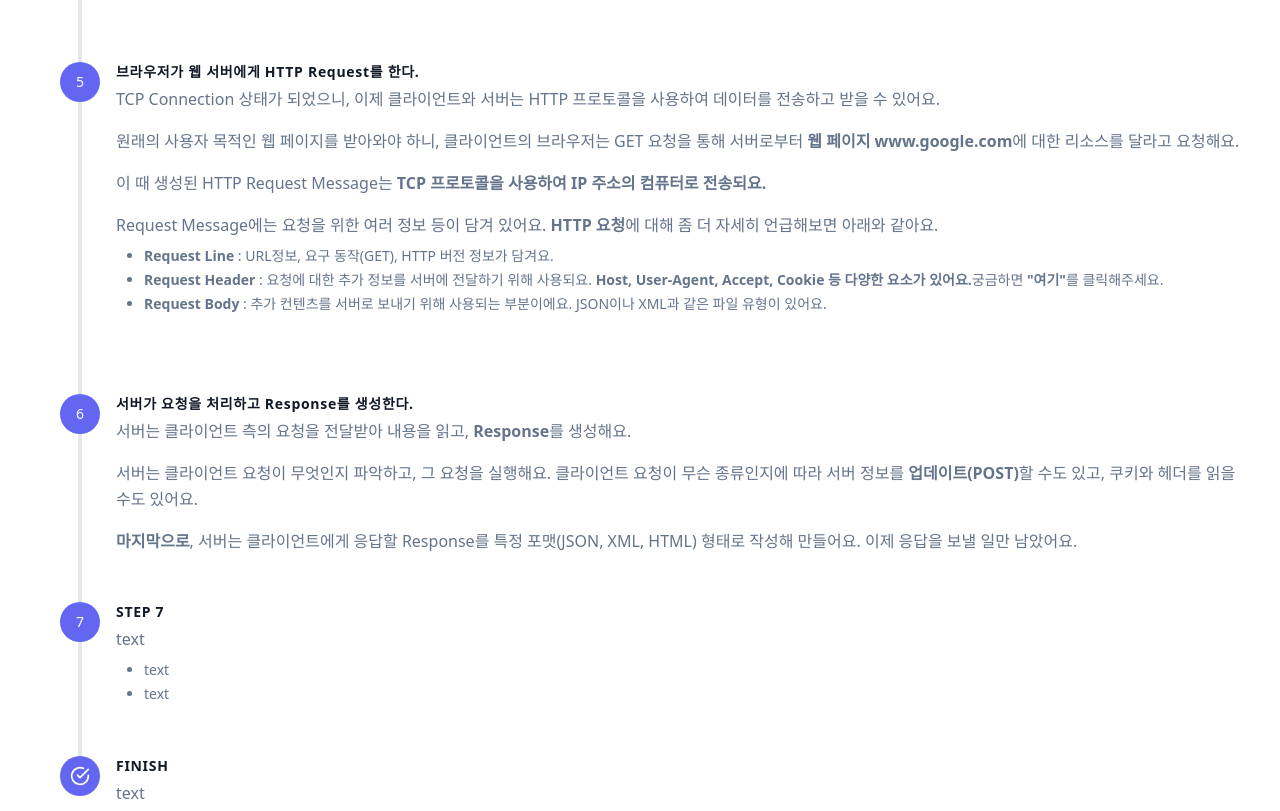
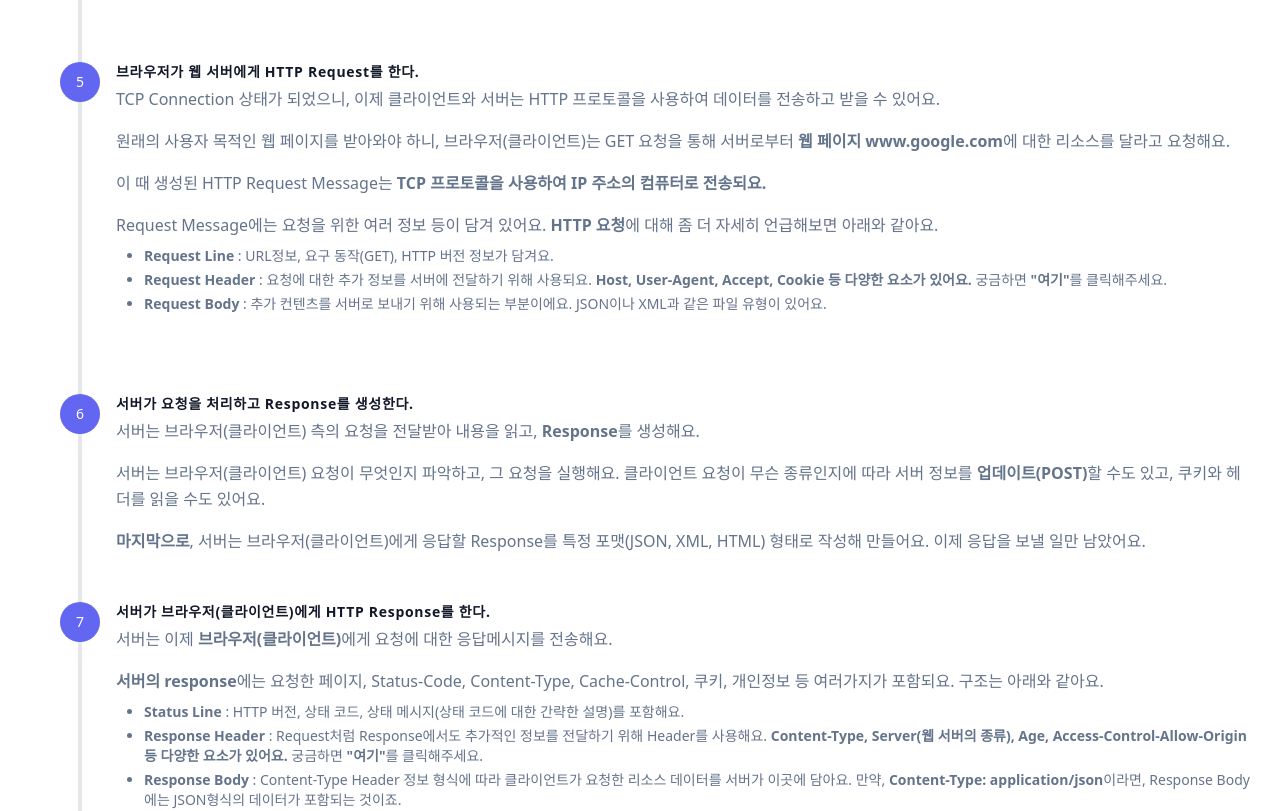
Before and after one commit to Lee-Sang-Beom/nextjs_and_notion, a Next.js app: page /web_basic/browser_search in a window 1280 px wide. Shown: the part 2660-3471 px from the top of the page. Built offline with nearby package versions, Linux system fonts and the light colour scheme.

Commit message:
add content : step 7 > in browser_search page

```diff
--- a/pages/web_basic/browser_search.tsx
+++ b/pages/web_basic/browser_search.tsx
@@ -222,7 +222,7 @@ export default function Browser_search() {
                                             {`TCP Connection 상태가 되었으니, 이제 클라이언트와 서버는 HTTP 프로토콜을 사용하여 데이터를 전송하고 받을 수 있어요.`}
                                         </p>
                                         <p className="leading-relaxed mb-4">
-                                            {`원래의 사용자 목적인 웹 페이지를 받아와야 하니, 클라이언트의 브라우저는 GET 요청을 통해 서버로부터 `}
+                                            {`원래의 사용자 목적인 웹 페이지를 받아와야 하니, 브라우저(클라이언트)는 GET 요청을 통해 서버로부터 `}
                                             <strong>{`웹 페이지 www.google.com`}</strong>
                                             {`에 대한 리소스를 달라고 요청해요.`}
                                         </p>
@@ -246,7 +246,7 @@ export default function Browser_search() {
                                                     <strong>Request Header</strong>
                                                     {` : 요청에 대한 추가 정보를 서버에 전달하기 위해 사용되요. `}
                                                     <strong>{`Host, User-Agent, Accept, Cookie 등 다양한 요소가 있어요.`}</strong>
-                                                    {`궁금하면 `}
+                                                    {` 궁금하면 `}
                                                     <a href="https://goddaehee.tistory.com/169">{`"여기"`}</a>
                                                     {`를 클릭해주세요.`}
                                                 </li>
@@ -275,14 +275,14 @@ export default function Browser_search() {
                                             {`서버가 요청을 처리하고 Response를 생성한다.`}
                                         </h2>
                                         <p className="leading-relaxed mb-4">
-                                            {`서버는 클라이언트 측의 요청을 전달받아 내용을 읽고, `}<strong>Response</strong>{`를 생성해요.`}
+                                            {`서버는 브라우저(클라이언트) 측의 요청을 전달받아 내용을 읽고, `}<strong>Response</strong>{`를 생성해요.`}
                                         </p>
                                         <p className="leading-relaxed mb-4">
-                                            {`서버는 클라이언트 요청이 무엇인지 파악하고, 그 요청을 실행해요.
+                                            {`서버는 브라우저(클라이언트) 요청이 무엇인지 파악하고, 그 요청을 실행해요.
                                             클라이언트 요청이 무슨 종류인지에 따라 서버 정보를 `}<strong>{`업데이트(POST)`}</strong>{`할 수도 있고, 쿠키와 헤더를 읽을 수도 있어요.`}
                                         </p>
                                         <p className="leading-relaxed mb">
-                                            <strong>마지막으로</strong>{`, 서버는 클라이언트에게 응답할 Response를 특정 포맷(JSON, XML, HTML) 형태로 작성해 만들어요. 이제 응답을 보낼 일만 남았어요.`}
+                                            <strong>마지막으로</strong>{`, 서버는 브라우저(클라이언트)에게 응답할 Response를 특정 포맷(JSON, XML, HTML) 형태로 작성해 만들어요. 이제 응답을 보낼 일만 남았어요.`}
                                         </p>
                                     </div>
                                 </div>
@@ -299,17 +299,37 @@ export default function Browser_search() {
                                     </div>
                                     <div className="flex-grow pl-4">
                                         <h2 className="font-bold title-font text-sm text-gray-900 mb-1 tracking-wider">
-                                            STEP 7
+                                            {`서버가 브라우저(클라이언트)에게 HTTP Response를 한다.`}
                                         </h2>
+                                        <p className="leading-relaxed mb-4">
+                                            {`서버는 이제 `}<strong>{`브라우저(클라이언트)`}</strong>{`에게 요청에 대한 응답메시지를 전송해요.`}
+                                        </p>
                                         <p className="leading-relaxed mb-2">
-                                            {`text`}
+                                            <strong>서버의 response</strong>
+                                            {`에는 요청한 페이지, Status-Code, Content-Type, Cache-Control, 쿠키, 개인정보 등 여러가지가 포함되요. 구조는 아래와 같아요.`}
                                         </p>
-                                        <ul className="list-disc ml-7 text-sm text-slate-500 dark:text-slate-300 ">
-                                            <li className="mb-1 text-left">
-                                                {`text`}
-                                            </li>
-                                            <li className="mb-1 text-left">{`text`}</li>
-                                        </ul>
+                                        <div className="leading-relaxed text-base mb-8">
+                                            <ul className="list-disc ml-7 text-sm text-slate-500 dark:text-slate-300 ">
+                                                <li className="mb-1 text-left">
+                                                    <strong>Status Line</strong>
+                                                    {` : HTTP 버전, 상태 코드, 상태 메시지(상태 코드에 대한 간략한 설명)를 포함해요.`}
+                                                </li>
+                                                <li className="mb-1 text-left">
+                                                    <strong>Response Header</strong>
+                                                    {` : Request처럼 Response에서도 추가적인 정보를 전달하기 위해 Header를 사용해요. `}
+                                                    <strong>{`Content-Type, Server(웹 서버의 종류), Age, Access-Control-Allow-Origin 등 다양한 요소가 있어요. `}</strong>
+                                                    {`궁금하면 `}
+                                                    <a href="https://goddaehee.tistory.com/169">{`"여기"`}</a>
+                                                    {`를 클릭해주세요.`}
+                                                </li>
+                                                <li className="mb-1 text-left">
+                                                    <strong>Response Body</strong>
+                                                    {` : Content-Type Header 정보 형식에 따라 클라이언트가 요청한 리소스 데이터를 서버가 이곳에 담아요.
+                                                    만약, `}<strong>{`Content-Type: application/json`}</strong>{`이라면, Response Body에는 JSON형식의 데이터가 포함되는 것이죠.`}
+                                                </li>
+                                            </ul>
+                                        </div>
+
                                     </div>
                                 </div>
                                 {/* 과정 8 */}
```
